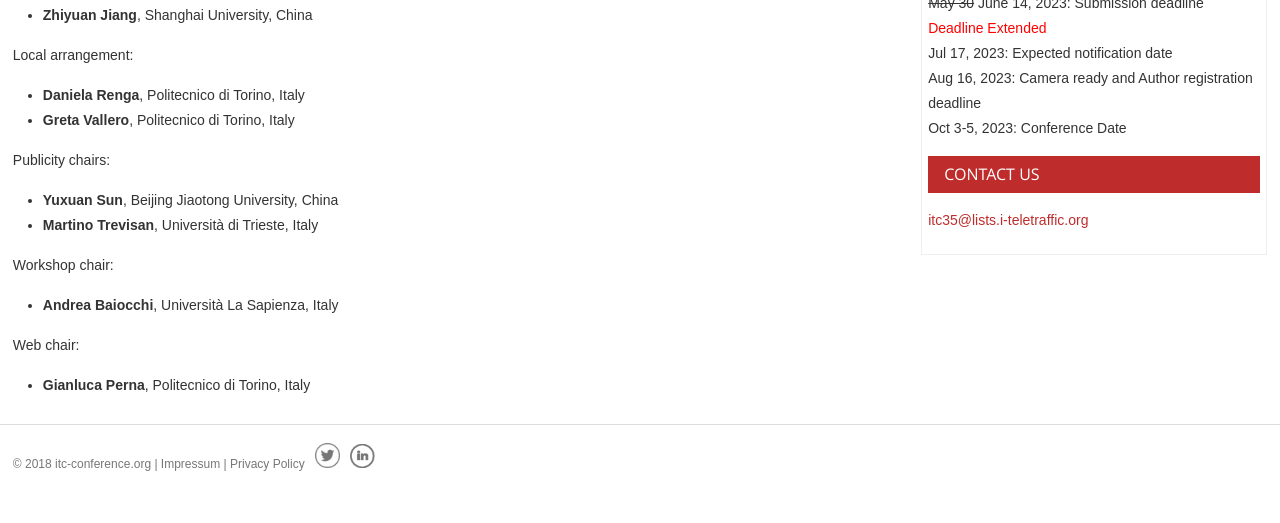
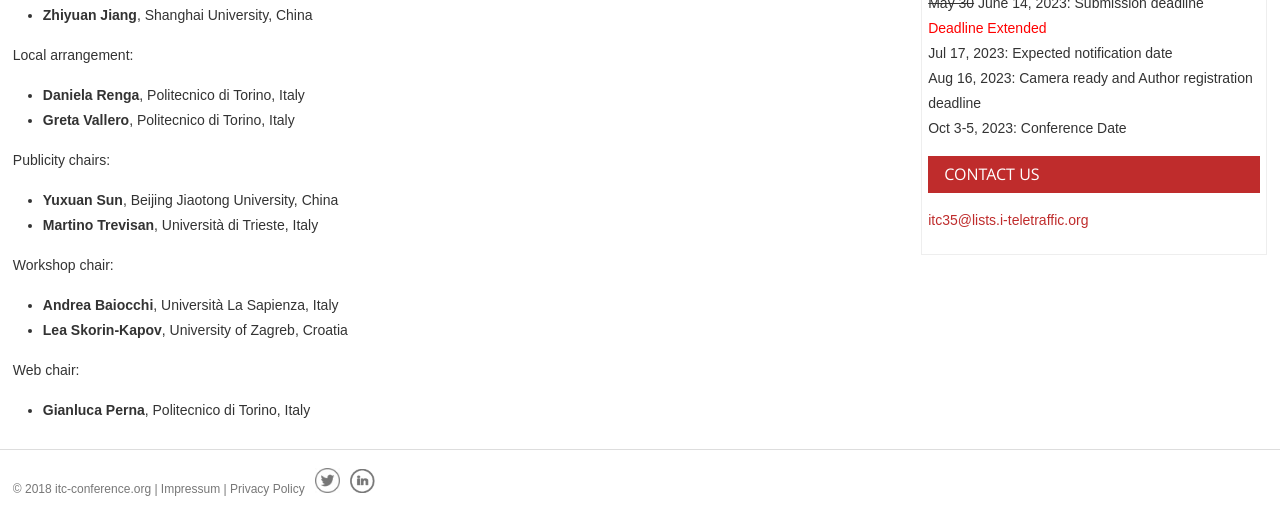
Before and after one commit to ohohlfeld/itc35, a Jekyll site: the page built from comittees.md, in a window 1280 px wide. Shown: the part 894-1417 px from the top of the page. Built offline with Jekyll 4.4.1, drawn with Linux system fonts in a browser that asks for light colours; before the commit the page ends 1392 px from its top, so only the background shows below that.

Commit message:
Update comittees.md

```diff
--- a/comittees.md
+++ b/comittees.md
@@ -28,6 +28,7 @@ Publicity chairs:
 
 Workshop chair:
    + **Andrea Baiocchi**, Università La Sapienza, Italy
+   + **Lea Skorin-Kapov**, University of Zagreb, Croatia
 
 Web chair:
    + **Gianluca Perna**, Politecnico di Torino, Italy
```
